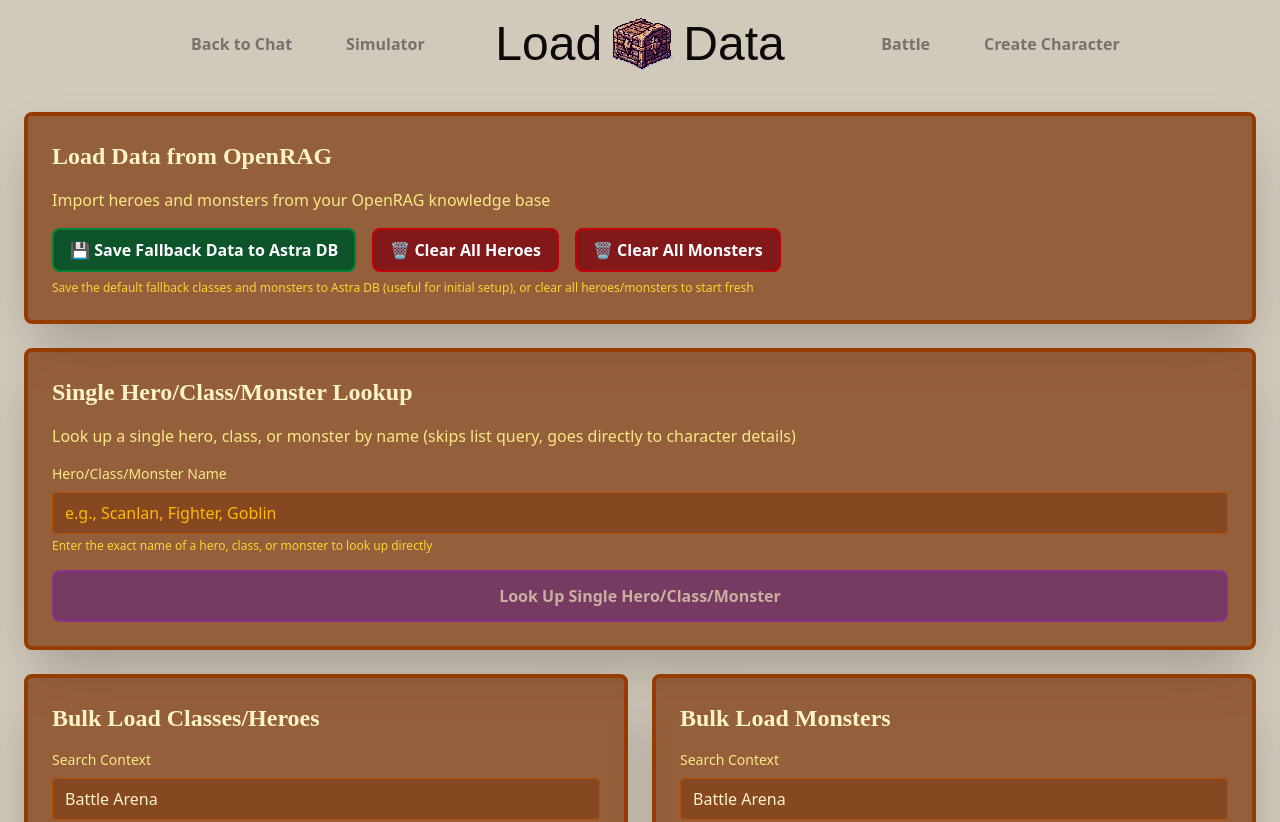
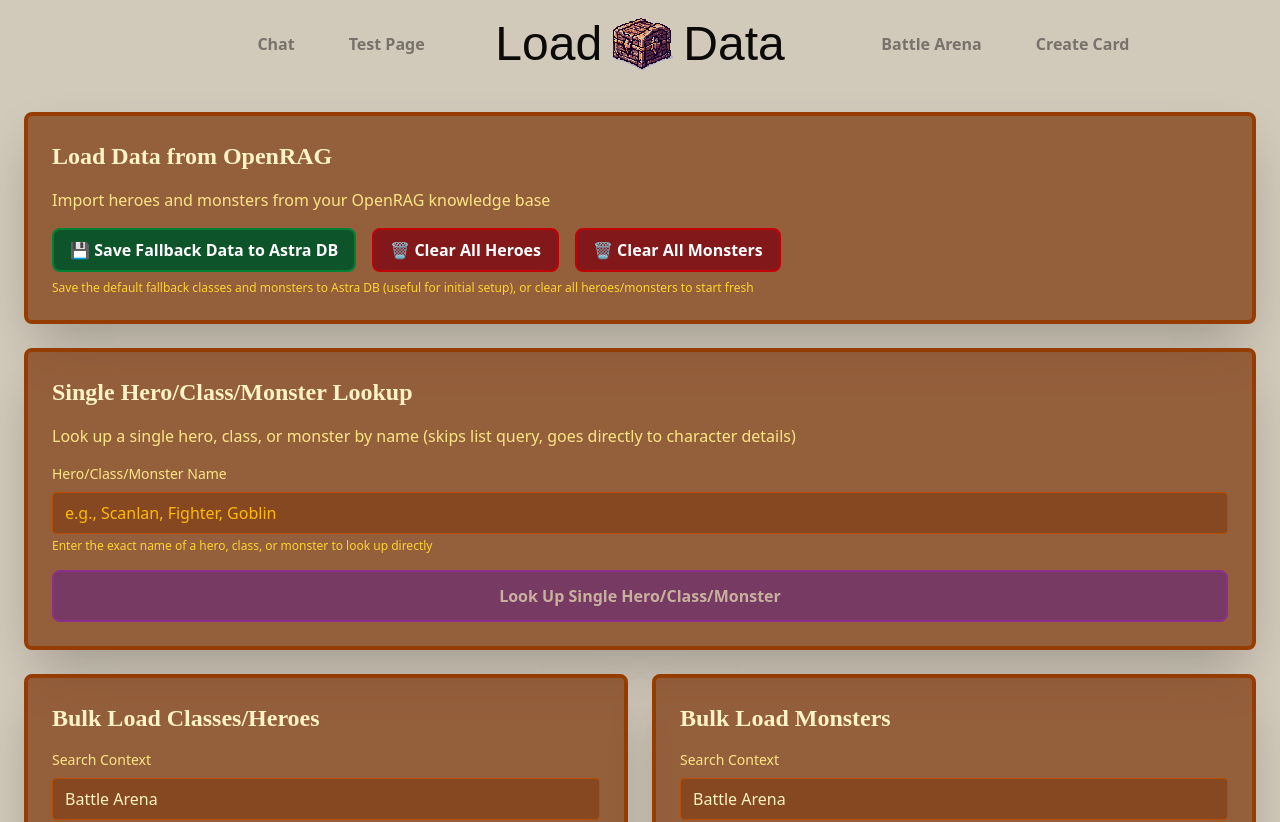
Before and after one commit to SonicDMG/openrag-langflow-app, a Next.js app in the folder typescript/: page /battle-arena/load-data in a window 1280 px wide. Shown: the top 822 px of the page. Built offline with nearby package versions, Linux system fonts and the light colour scheme; no server answers; some icons are missing; a web font is replaced by a local one.

Commit message:
fix: Modified nav labels and page titles

```diff
--- a/typescript/app/battle-arena/components/ui/PageHeader/PageHeader.tsx
+++ b/typescript/app/battle-arena/components/ui/PageHeader/PageHeader.tsx
@@ -4,7 +4,7 @@ import { useRouter, usePathname } from 'next/navigation';
 import { useMemo } from 'react';
 import { HugeiconsIcon } from '@hugeicons/react';
 import {
-  Home10Icon,
+  ChatIcon,
   TestTube01Icon,
   IdentityCardIcon,
   UploadSquare01Icon,
@@ -31,9 +31,9 @@ interface PageHeaderProps {
 
 // Define all available navigation items
 const ALL_NAVIGATION_ITEMS: NavigationItem[] = [
-  { label: 'Battle', path: '/battle-arena' },
-  { label: 'Simulator', path: '/battle-arena/battle-simulator' },
-  { label: 'Create Character', path: '/battle-arena/unified-character-creator' },
+  { label: 'Battle Arena', path: '/battle-arena' },
+  { label: 'Test Page', path: '/battle-arena/battle-simulator' },
+  { label: 'Create Card', path: '/battle-arena/unified-character-creator' },
   { label: 'Load Data', path: '/battle-arena/load-data' },
 ];
 
@@ -67,11 +67,11 @@ export function PageHeader({
   const pathname = usePathname();
 
   const defaultLeftButton = useMemo(() => leftButton || {
-    label: 'Back to Chat',
+    label: 'Chat',
     onClick: () => router.push('/'),
     icon: (
       <HugeiconsIcon
-        icon={Home10Icon}
+        icon={ChatIcon}
         size={20}
         className="text-current"
       />
@@ -190,8 +190,8 @@ export function PageHeader({
                 })}
               </div>
             )}
-            {/* Loading Indicator */}
-            {isLoading && (
+            {/* Loading Indicator - Only show when there are no navigation items to avoid clutter */}
+            {isLoading && rightSideItems.length === 0 && (
               <div className="flex items-center gap-1.5 text-xs text-gray-600 dark:text-gray-400">
                 <svg
                   className="animate-spin h-3 w-3"
--- a/typescript/app/battle-arena/unified-character-creator/page.tsx
+++ b/typescript/app/battle-arena/unified-character-creator/page.tsx
@@ -644,7 +644,7 @@ function UnifiedCharacterCreatorContent() {
 
       <PageHeader
         title={editId ? 'Edit' : 'Create'}
-        title2="Character"
+        title2="Card"
         decalImageUrl="/cdn/decals/create-character.png"
       />
 
```
